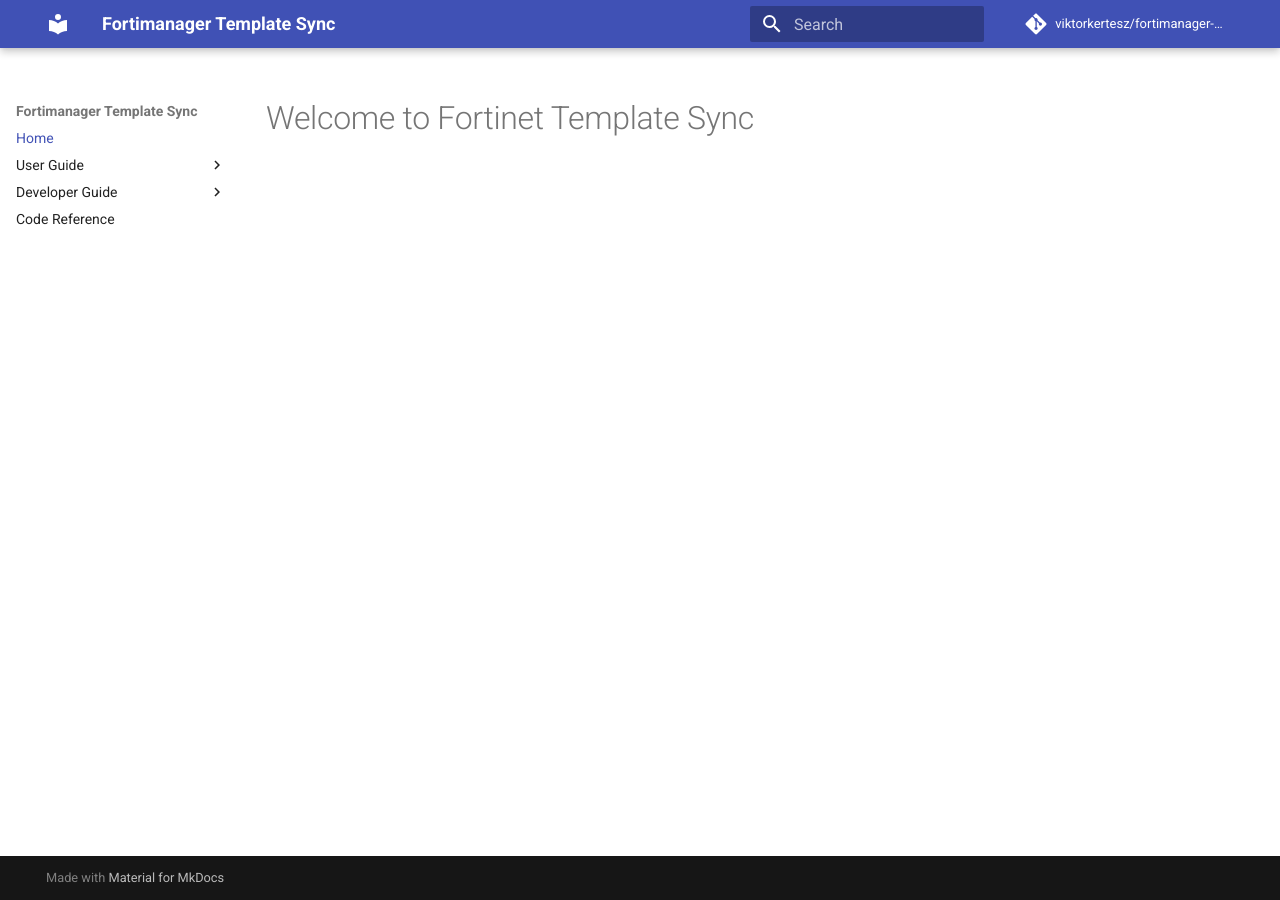
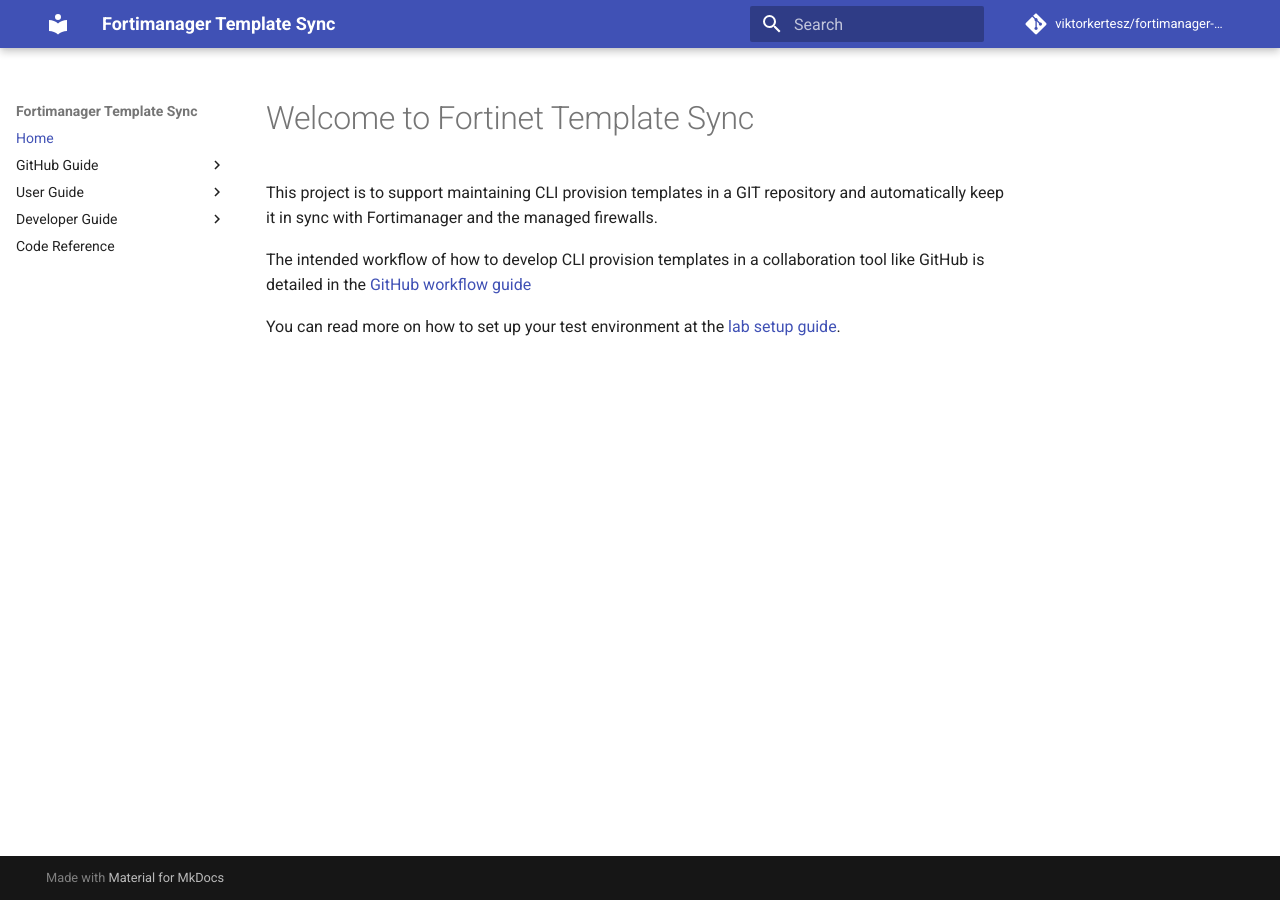
Before and after one commit to realvitya/fortimanager-template-sync, an MkDocs documentation site: the page built from docs/README.md, in a window 1280 px wide. Built offline with MkDocs 1.6.1 and Material for MkDocs 9.7.7, drawn with Linux system fonts in a browser that asks for light colours; comment, search, counter and statistics services are not loaded.

Commit message:
doc updates

```diff
--- /dev/null
+++ b/docs/README.md
@@ -0,0 +1,10 @@
+# Welcome to Fortinet Template Sync
+
+This project is to support maintaining CLI provision templates in a GIT repository and automatically keep it in sync
+with Fortimanager and the managed firewalls.
+
+The intended workflow of how to develop CLI provision templates in a collaboration tool like GitHub is detailed in the
+[GitHub workflow guide](github_guide/github_workflow.md)
+
+You can read more on how to set up your test environment at the
+[lab setup guide](user_guide/lab_setup.md#lab-setup-guide).
--- a/mkdocs.yml
+++ b/mkdocs.yml
@@ -14,13 +14,17 @@
   - extra.css
 
 nav:
-  - Home: index.md
+  - Home: README.md
+  - GitHub Guide:
+      - Developing templates: github_guide/github_workflow.md
+      - Creating actions: github_guide/github_actions.md
   - User Guide:
       - Quick Start Guide: user_guide/quickstart.md
       - Installation: user_guide/installation.md
       - Repository Structure: user_guide/repository.md
+      - Lab setup: user_guide/lab_setup.md
   - Developer Guide:
-      - Lab setup: developer_guide/lab_setup.md
+      - Lab setup: user_guide/lab_setup.md
   - Code Reference: reference/
 
 plugins:
@@ -33,12 +37,18 @@
       python:
         paths: [ fortimanager_template_sync ]
         options:
+          line_length: 120
+          separate_signature: true
           show_signature_annotations: true
           signature_crossrefs: true
           # add __init__ args to class and ignore __init__ summary text
           merge_init_into_class: true
           docstring_options:
             ignore_init_summary: true
+          members: true
+          show_labels: true
+          group_by_category: true
+          parameter_headings: false
 
 - section-index
 - literate-nav
```
Also changed, not shown: docs/github_guide/github_actions.md (added, +1 -0 lines), docs/github_guide/github_workflow.md (added, +4 -0 lines), docs/index.md (deleted, +0 -1 lines), docs/user_guide/lab_setup.md (renamed from docs/developer_guide/lab_setup.md), 4 other files.
